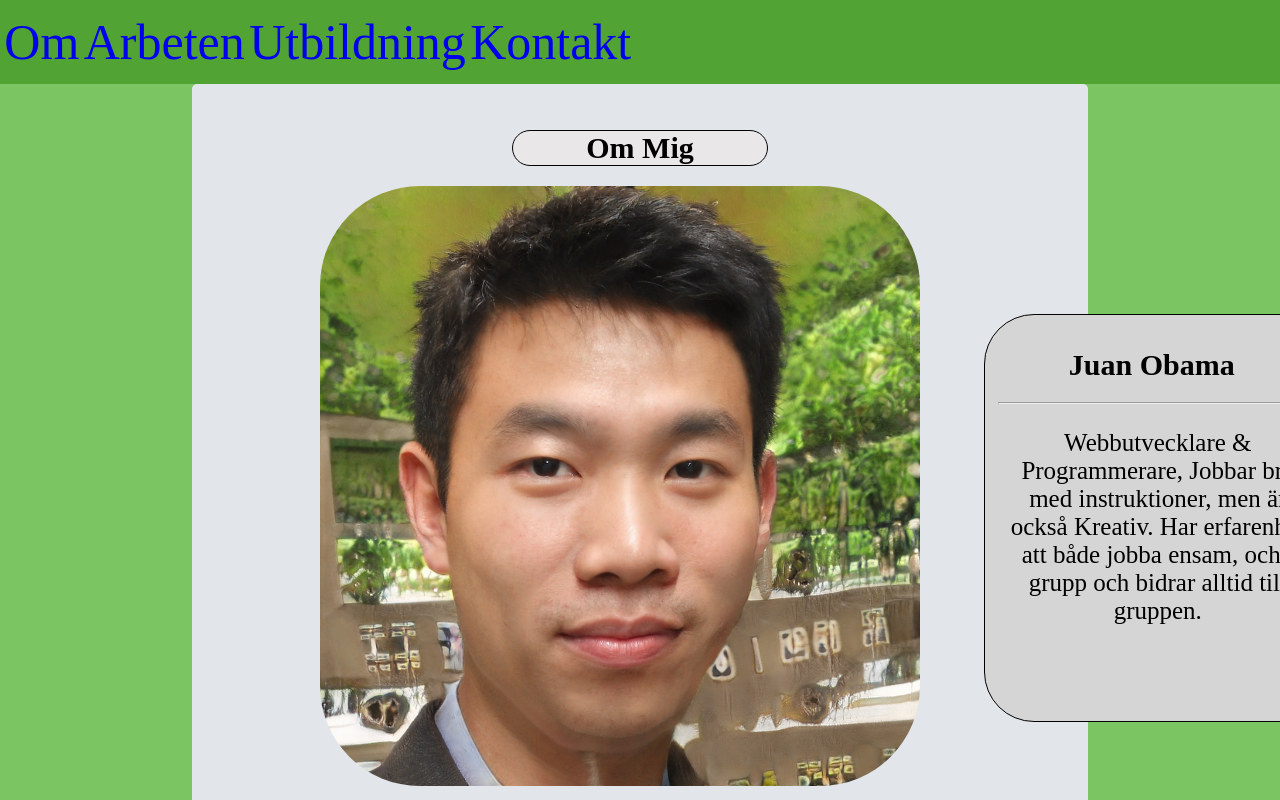
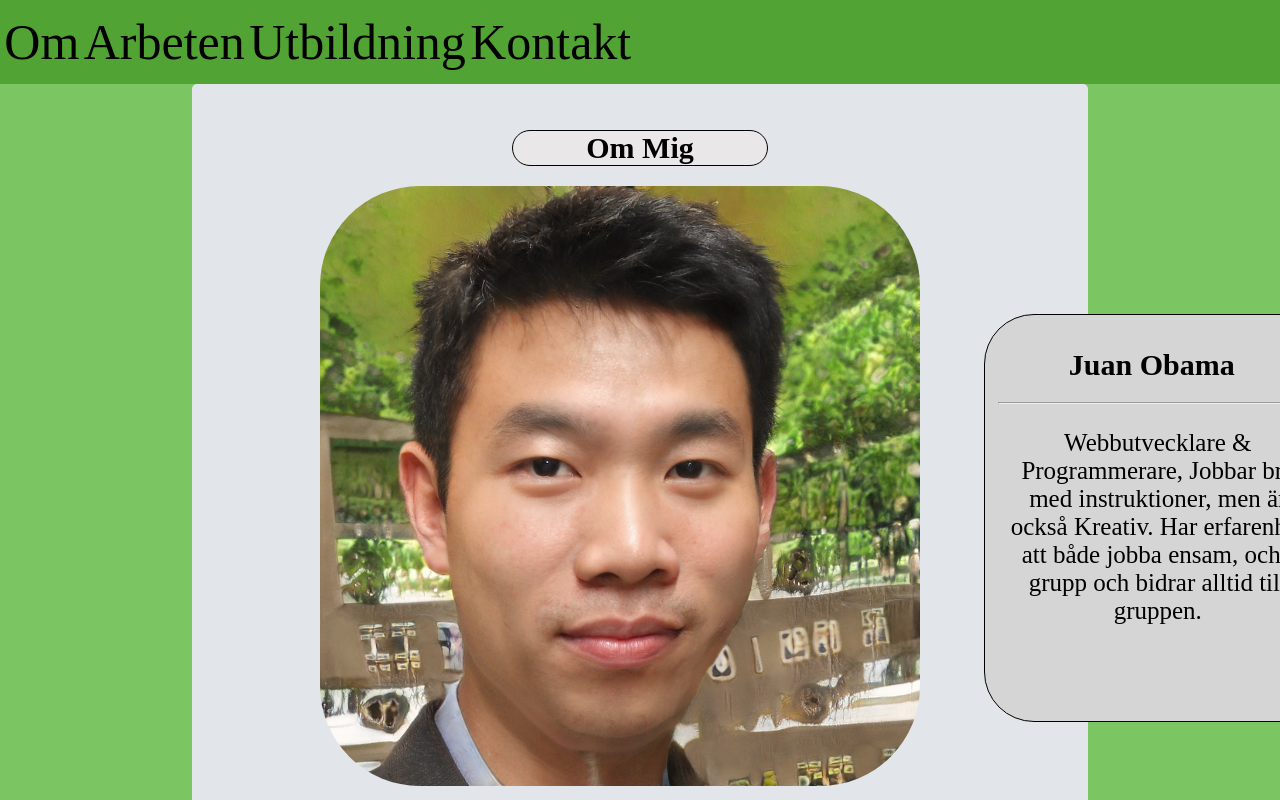
Before and after one commit to wi1helm/Portfolio, a plain HTML site: page index.html in a window 1280 px wide. Shown: the top 800 px of the page. Drawn offline with nearby package versions, Linux system fonts and the light colour scheme.

Commit message:
Update style.css

```diff
--- a/style.css
+++ b/style.css
@@ -15,6 +15,7 @@ body { /*fixa så bakrunden är grön */
     font-size: 50px;
     padding-top: 1%;
     padding-bottom: 1%;
+    color:black
 }
 
 .textcool:visited{ /* Gör så att när man klickar på en knapp i nav baren ändras inte färgen på den. Då man har använt länken 1 gång. */
```
